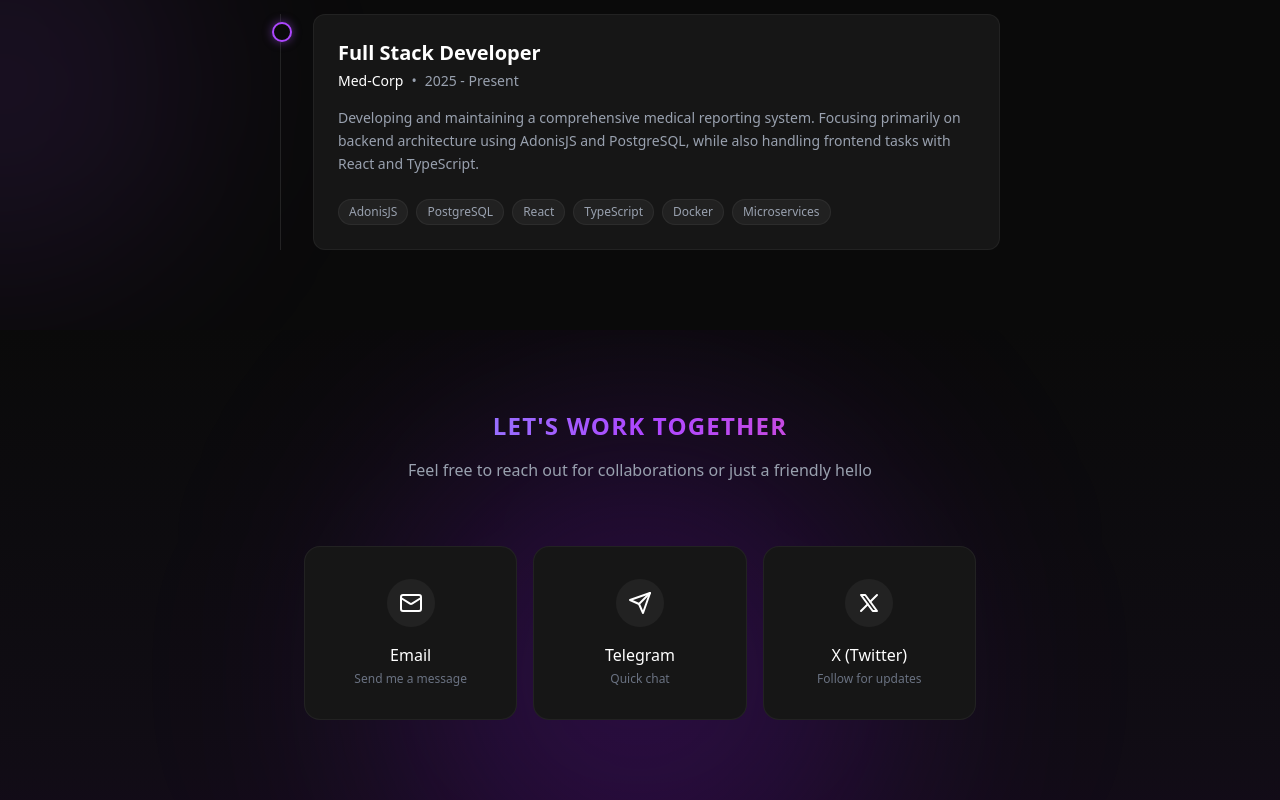
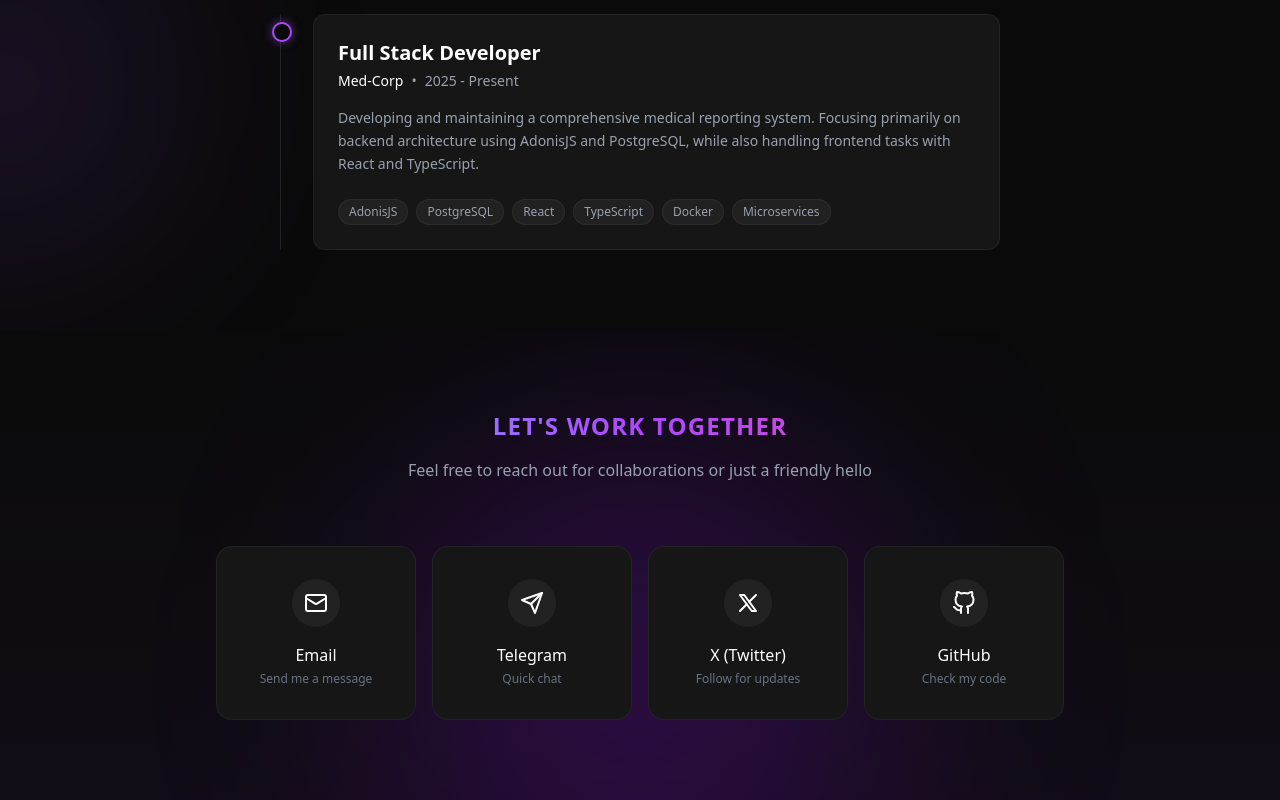
Before and after one commit to midelq/Landing-Page, a React (Vite) app: page / in a window 1280 px wide. Shown: the part 2233-3033 px from the top of the page. Built offline with nearby package versions, Linux system fonts and the light colour scheme.

Commit message:
add github to contact

```diff
--- a/src/components/sections/Contact.tsx
+++ b/src/components/sections/Contact.tsx
@@ -17,7 +17,7 @@ export default function Contact() {
                     </p>
                 </div>
 
-                <div className="grid grid-cols-1 md:grid-cols-3 gap-4 max-w-2xl mx-auto">
+                <div className="grid grid-cols-1 sm:grid-cols-2 lg:grid-cols-4 gap-4 max-w-4xl mx-auto">
                     {/* Email */}
                     <a
                         href={`mailto:${personalInfo.email}`}
@@ -72,6 +72,24 @@ export default function Contact() {
                             Follow for updates
                         </span>
                     </a>
+
+                    {/* GitHub */}
+                    <a
+                        href={personalInfo.socials.github}
+                        target="_blank"
+                        rel="noopener noreferrer"
+                        className="group flex flex-col items-center justify-center p-8 bg-[#161616] border border-white/5 rounded-2xl hover:border-white/10 hover:-translate-y-1 transition-all duration-300"
+                    >
+                        <div className="w-12 h-12 flex items-center justify-center bg-white/5 rounded-full mb-4 group-hover:bg-white/20 group-hover:text-white transition-colors">
+                            <svg width="24" height="24" viewBox="0 0 24 24" fill="none" stroke="currentColor" strokeWidth="2" strokeLinecap="round" strokeLinejoin="round">
+                                <path d="M9 19c-5 1.5-5-2.5-7-3m14 6v-3.87a3.37 3.37 0 0 0-.94-2.61c3.14-.35 6.44-1.54 6.44-7A5.44 5.44 0 0 0 20 4.77 5.07 5.07 0 0 0 19.91 1S18.73.65 16 2.48a13.38 13.38 0 0 0-7 0C6.27.65 5.09 1 5.09 1A5.07 5.07 0 0 0 5 4.77a5.44 5.44 0 0 0-1.5 3.78c0 5.42 3.3 6.61 6.44 7A3.37 3.37 0 0 0 9 18.13V22" />
+                            </svg>
+                        </div>
+                        <h3 className="text-white font-medium mb-1">GitHub</h3>
+                        <span className="text-xs text-gray-500 group-hover:text-gray-400 transition-colors">
+                            Check my code
+                        </span>
+                    </a>
                 </div>
             </div>
         </section>
```
